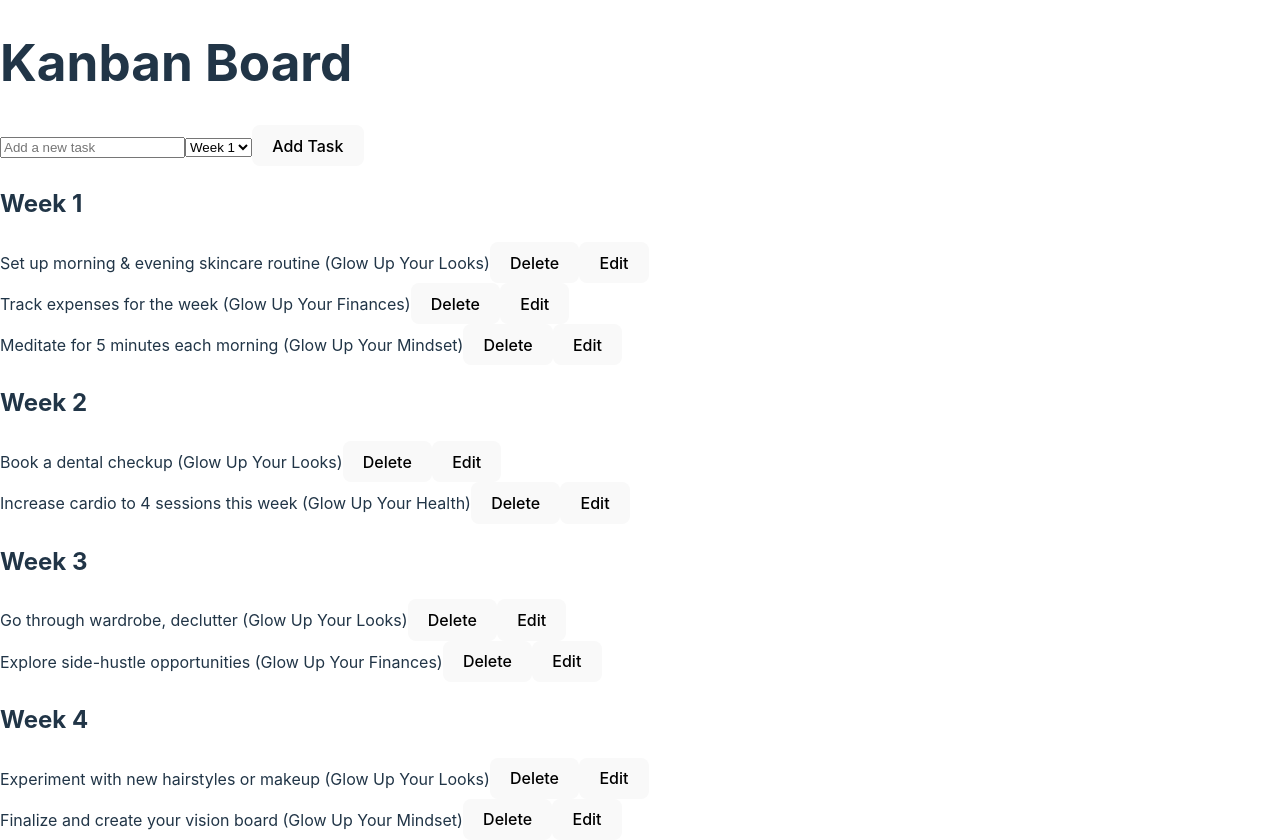
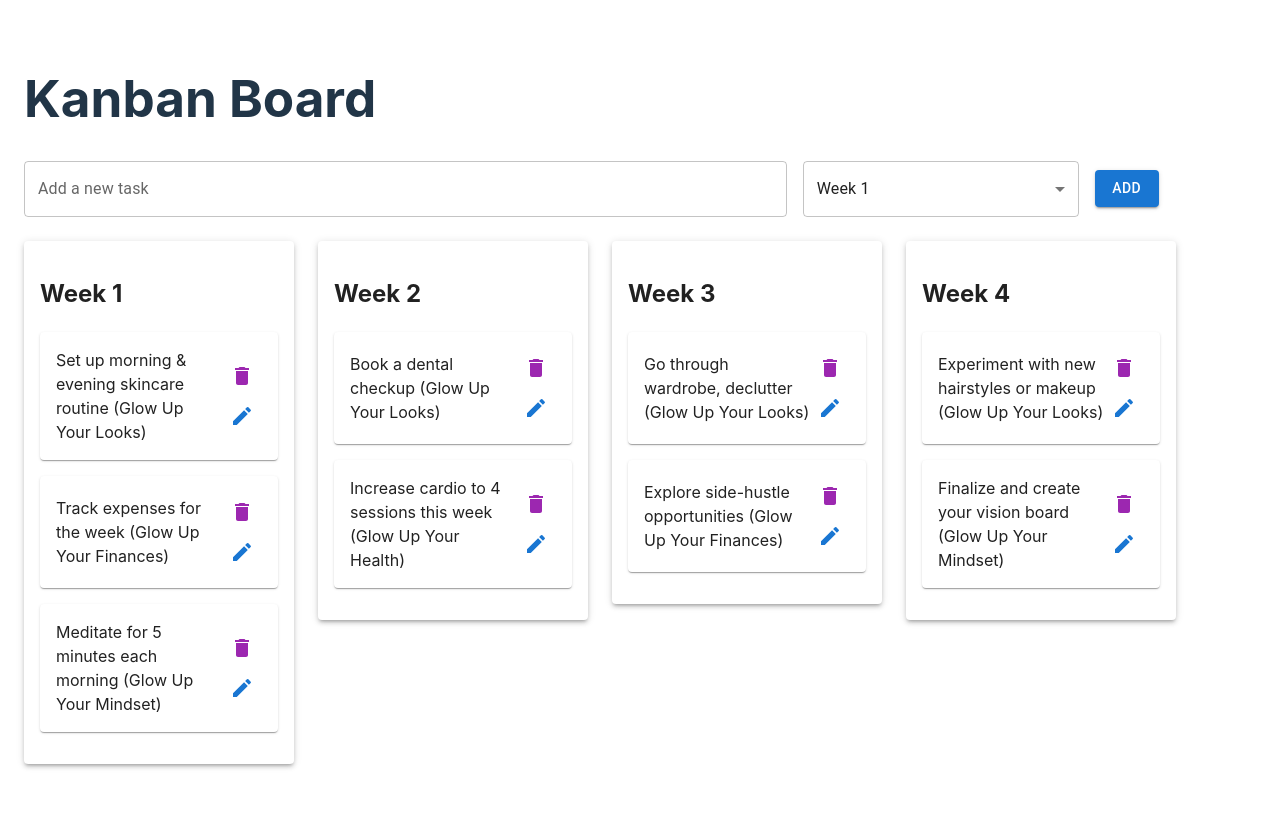
Before and after one commit to katleschris/kanban-board, a React (Vite) app: page / in a window 1280 px wide. After the commit the page ends 800 px from the top, so only its background shows below. Built offline with nearby package versions, Linux system fonts and the light colour scheme.

Commit message:
Installed the proper dependancies

```diff
--- a/package.json
+++ b/package.json
@@ -12,6 +12,7 @@
   "dependencies": {
     "@emotion/react": "^11.13.3",
     "@emotion/styled": "^11.13.0",
+    "@mui/icons-material": "^6.1.2",
     "@mui/material": "^6.1.2",
     "react": "^18.3.1",
     "react-beautiful-dnd": "^13.1.1",
--- a/src/App.jsx
+++ b/src/App.jsx
@@ -1,5 +1,8 @@
 import React, { useState } from 'react';
 import { DragDropContext, Droppable, Draggable } from 'react-beautiful-dnd';
+import { Button, TextField, Select, MenuItem, Container, Grid, Paper, IconButton } from '@mui/material';
+import DeleteIcon from '@mui/icons-material/Delete';
+import EditIcon from '@mui/icons-material/Edit';
 
 const App = () => {
  const [tasks, setTasks] = useState({
@@ -21,7 +24,6 @@ const App = () => {
     { id: '9', content: 'Finalize and create your vision board (Glow Up Your Mindset)' },
   ]
 });
-
   const [newTask, setNewTask] = useState('');
   const [selectedWeek, setSelectedWeek] = useState('week1');
   const [isEditing, setIsEditing] = useState(null);
@@ -60,29 +62,45 @@ const App = () => {
   };
 
   return (
-    <div>
+    <Container>
       <h1>Kanban Board</h1>
 
       {/* Task Creation Form */}
-      <input
-        type="text"
+      <Grid container spacing={2} alignItems="center" sx={{ mb: 3 }}>
+        <Grid item xs={8}>
+          <TextField
+            fullWidth
+            variant="outlined"
+            label="Add a new task"
             value={newTask}
             onChange={(e) => setNewTask(e.target.value)}
-        placeholder="Add a new task"
           />
-      <select value={selectedWeek} onChange={(e) => setSelectedWeek(e.target.value)}>
-        <option value="week1">Week 1</option>
-        <option value="week2">Week 2</option>
-        <option value="week3">Week 3</option>
-        <option value="week4">Week 4</option>
-      </select>
-      <button onClick={addTask}>Add Task</button>
+        </Grid>
+        <Grid item xs={3}>
+          <Select
+            fullWidth
+            value={selectedWeek}
+            onChange={(e) => setSelectedWeek(e.target.value)}
+          >
+            <MenuItem value="week1">Week 1</MenuItem>
+            <MenuItem value="week2">Week 2</MenuItem>
+            <MenuItem value="week3">Week 3</MenuItem>
+            <MenuItem value="week4">Week 4</MenuItem>
+          </Select>
+        </Grid>
+        <Grid item xs={1}>
+          <Button variant="contained" color="primary" onClick={addTask}>
+            Add
+          </Button>
+        </Grid>
+      </Grid>
 
       {/* Kanban Board */}
       <DragDropContext>
-        <div className="board">
+        <Grid container spacing={3}>
           {Object.keys(tasks).map((week, index) => (
-            <div key={index} className="column">
+            <Grid item xs={12} md={3} key={index}>
+              <Paper elevation={3} sx={{ padding: 2 }}>
                 <h2>{`Week ${index + 1}`}</h2>
                 <Droppable droppableId={week}>
                   {(provided) => (
@@ -90,32 +108,39 @@ const App = () => {
                       {tasks[week].map((task, taskIndex) => (
                         <Draggable key={task.id} draggableId={task.id} index={taskIndex}>
                           {(provided) => (
-                          <div
+                            <Paper
+                              ref={provided.innerRef}
                               {...provided.draggableProps}
                               {...provided.dragHandleProps}
-                            ref={provided.innerRef}
-                            className="task"
+                              elevation={1}
+                              sx={{ mb: 2, p: 2, display: 'flex', justifyContent: 'space-between', alignItems: 'center' }}
                             >
                               {isEditing === task.id ? (
                                 <div>
-                                <input
-                                  type="text"
+                                  <TextField
                                     value={editContent}
                                     onChange={(e) => setEditContent(e.target.value)}
+                                    variant="outlined"
                                   />
-                                <button onClick={() => editTask(week, task.id)}>Save</button>
+                                  <Button onClick={() => editTask(week, task.id)}>Save</Button>
                                 </div>
                               ) : (
                                 <div>
                                   <span>{task.content}</span>
-                                <button onClick={() => deleteTask(week, task.id)}>Delete</button>
-                                <button onClick={() => {
+                                </div>
+                              )}
+                              <div>
+                                <IconButton onClick={() => deleteTask(week, task.id)} color="secondary">
+                                  <DeleteIcon />
+                                </IconButton>
+                                <IconButton onClick={() => {
                                   setIsEditing(task.id);
                                   setEditContent(task.content);
-                                }}>Edit</button>
+                                }} color="primary">
+                                  <EditIcon />
+                                </IconButton>
                               </div>
-                            )}
-                          </div>
+                            </Paper>
                           )}
                         </Draggable>
                       ))}
@@ -123,11 +148,12 @@ const App = () => {
                     </div>
                   )}
                 </Droppable>
-            </div>
+              </Paper>
+            </Grid>
           ))}
-        </div>
+        </Grid>
       </DragDropContext>
-    </div>
+    </Container>
   );
 };
 
```
Also changed, not shown: 1 other file (tests, documents, lock files or other folders). Lines whose indentation alone changed are shown as unchanged.
